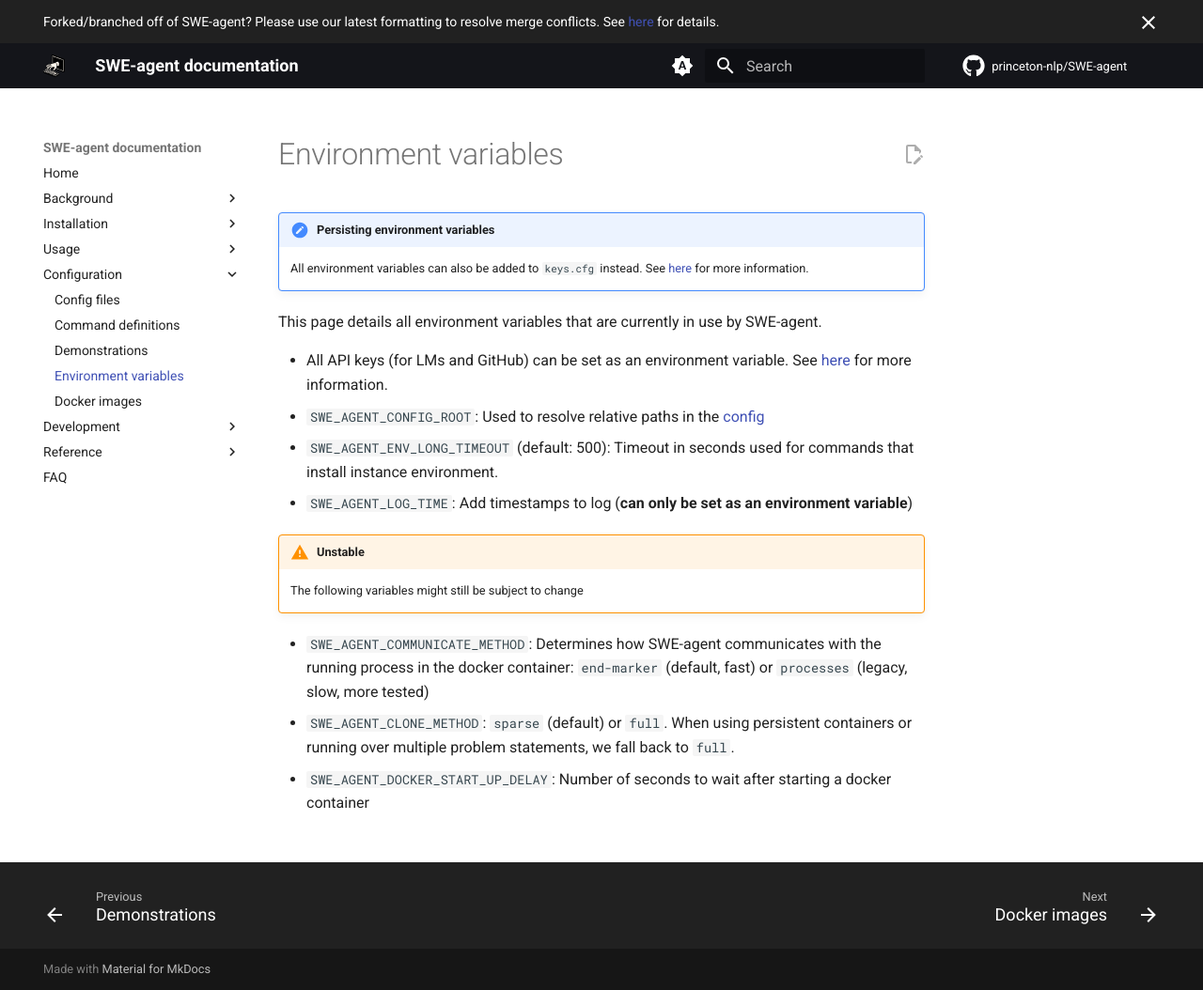
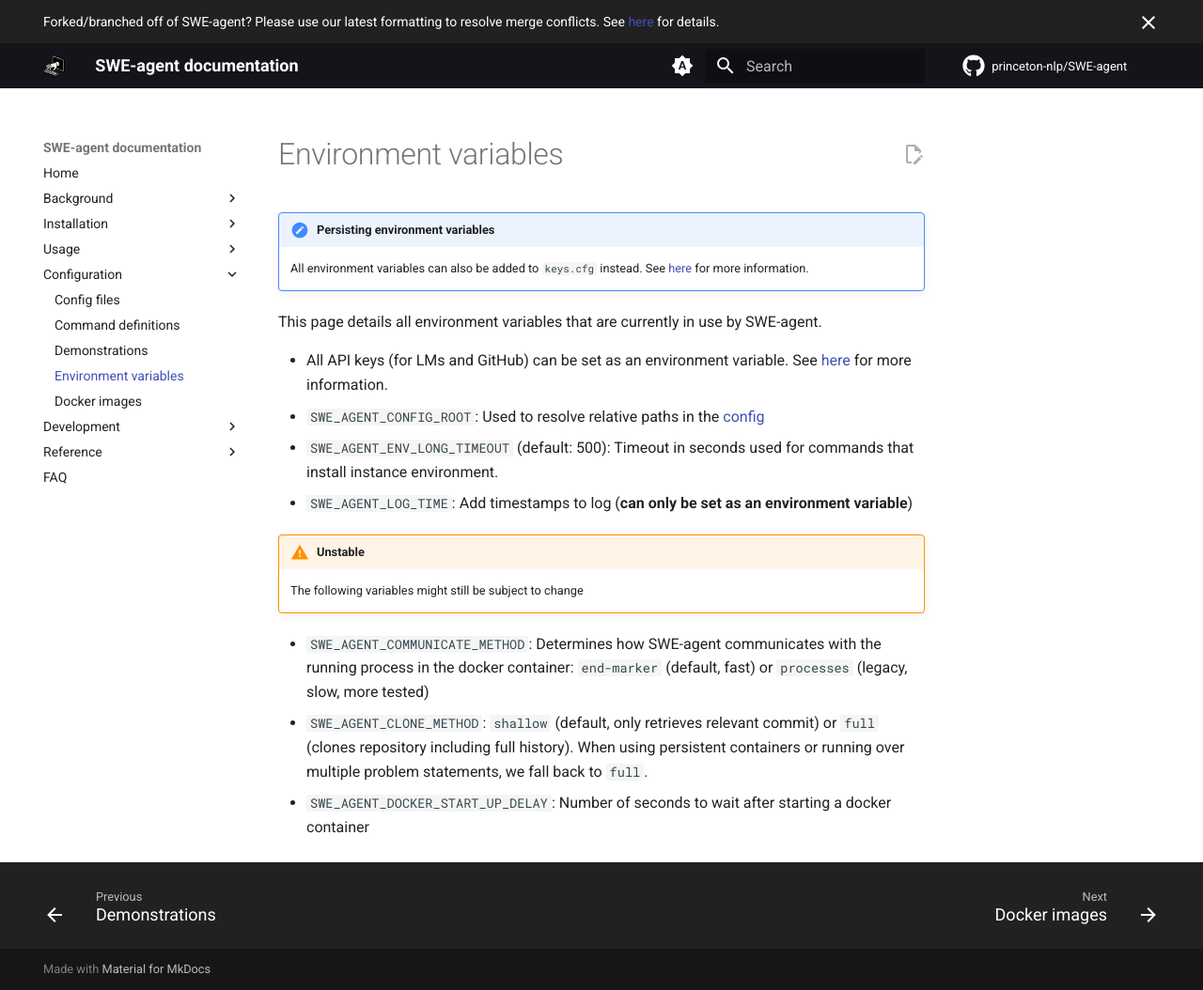
Before and after one commit to princeton-nlp/SWE-agent, an MkDocs documentation site: the page built from docs/config/env.md, in a window 1280 px wide and 1054 px high. Shown: the whole window at 94% size. Built offline with MkDocs 1.6.1 and Material for MkDocs 9.7.7, drawn with Linux system fonts in a browser that asks for light colours; comment, search, counter and statistics services are not loaded.

Commit message:
Change: sparse clone method is now correctly called "shallow" (#591)

```diff
--- a/docs/config/env.md
+++ b/docs/config/env.md
@@ -15,5 +15,5 @@
     The following variables might still be subject to change
 
 * `SWE_AGENT_COMMUNICATE_METHOD`: Determines how SWE-agent communicates with the running process in the docker container: `end-marker` (default, fast) or `processes` (legacy, slow, more tested)
-* `SWE_AGENT_CLONE_METHOD`: `sparse` (default) or `full`. When using persistent containers or running over multiple problem statements, we fall back to `full`.
+* `SWE_AGENT_CLONE_METHOD`: `shallow` (default, only retrieves relevant commit) or `full` (clones repository including full history). When using persistent containers or running over multiple problem statements, we fall back to `full`.
 * `SWE_AGENT_DOCKER_START_UP_DELAY`: Number of seconds to wait after starting a docker container
```
Also changed, not shown: CHANGELOG.md (+2 -2 lines), 1 other file.
